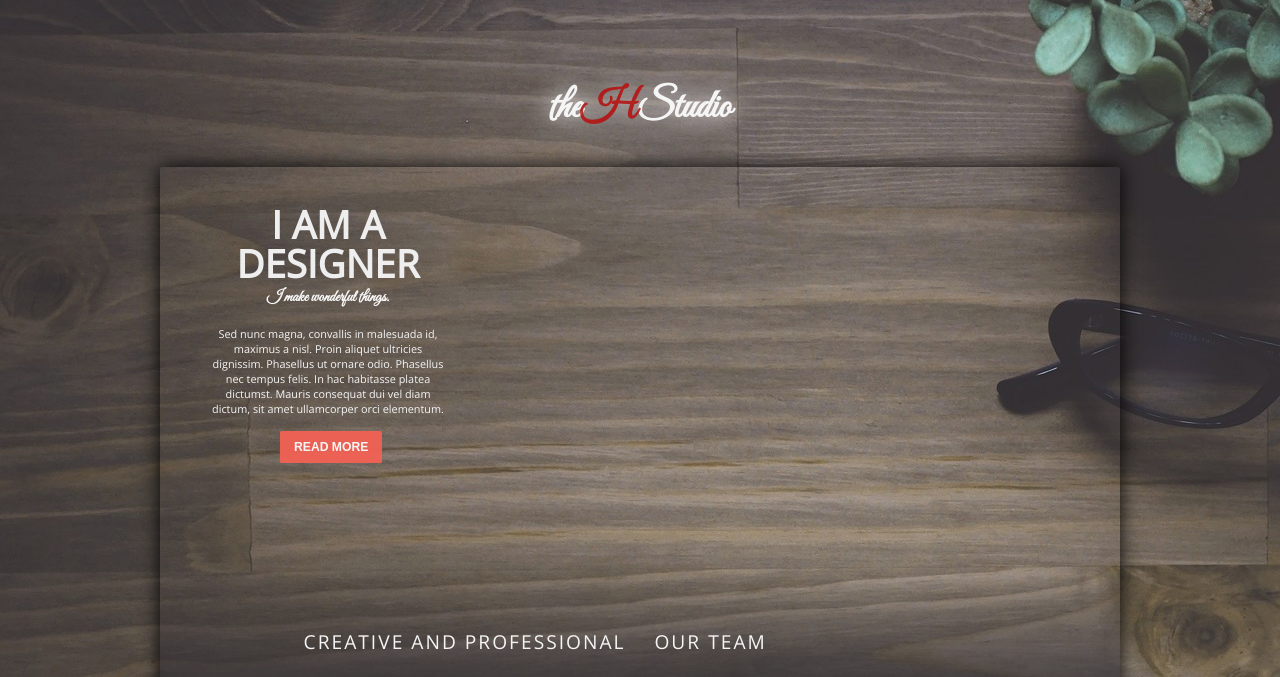
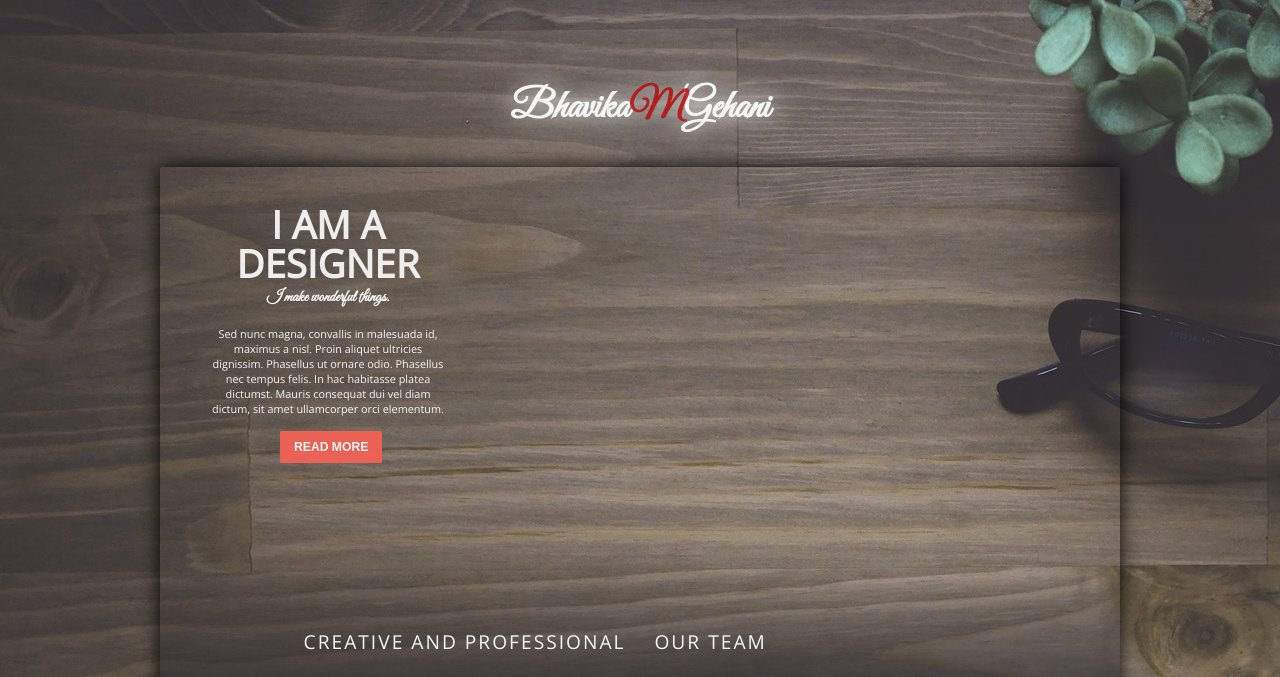
Before and after one commit to hg19960/portfolio-template-one, a plain HTML site: page index.html in a window 1280 px wide. Shown: the part 58-735 px from the top of the page. Drawn offline with nearby package versions, Linux system fonts and the light colour scheme.

Commit message:
adjustments-1

```diff
--- a/index.html
+++ b/index.html
@@ -42,7 +42,7 @@
 			<div id="bg-two"></div>
 			<div id="bg-three"></div>
 		</section>
-		<h2>the<b>H</b>Studio</h2>
+		<h2>Bhavika<b>M</b>Gehani</h2>
 		<section id="front-container">
 			<div id="part-one">
 				<h1><b>I AM A DESIGNER</b></h1>
```
